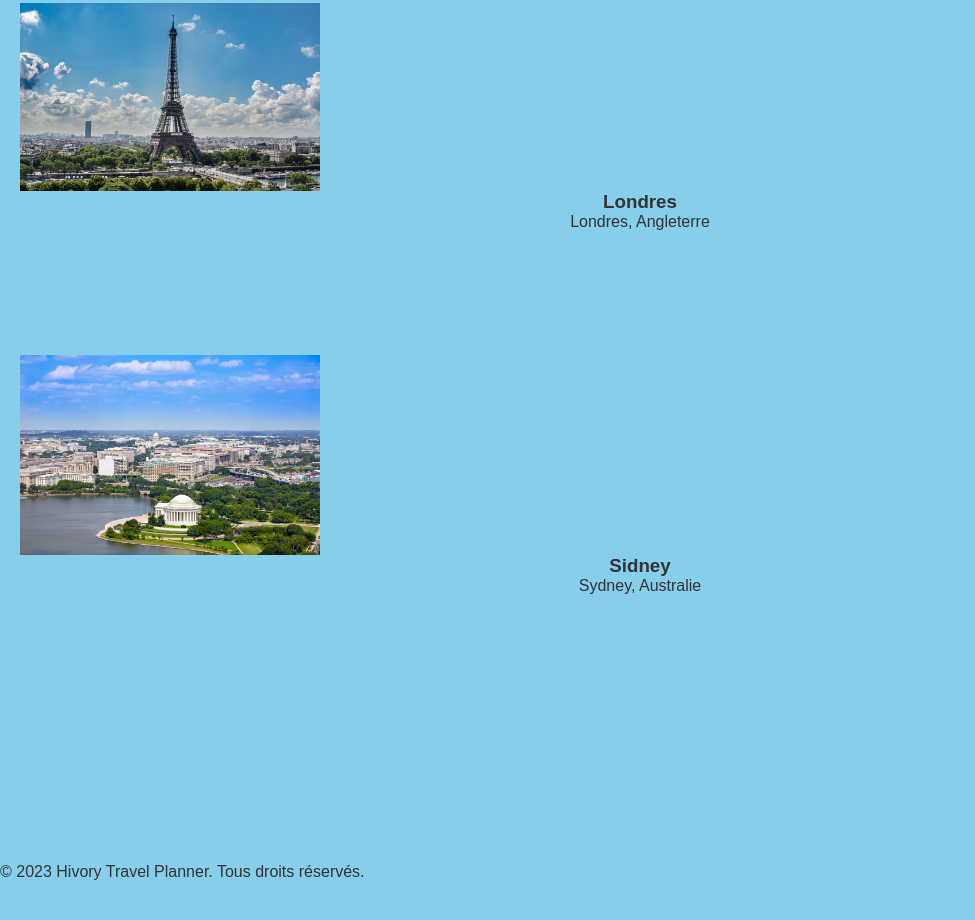
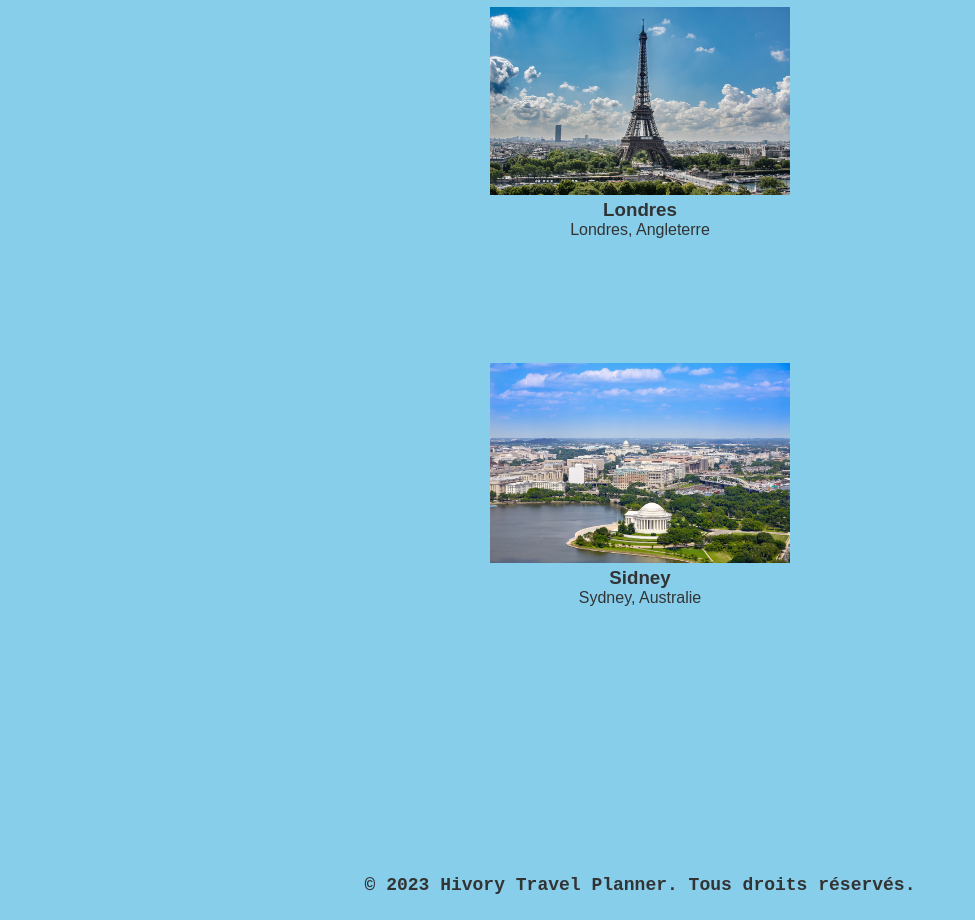
Before and after one commit to Hyvory01tp/Hivory.website, a plain HTML site: page index.html in a window 1280 px wide. Shown: the part 866-1786 px from the top of the page, without its empty margins (0-975 px from the left). Before the commit the page ends 1747 px from the top, so only its background shows below. Drawn offline with Linux system fonts and the light colour scheme.

Commit message:
Update design1.css

```diff
--- a/design1.css
+++ b/design1.css
@@ -72,9 +72,16 @@ li{
 }
 img{
     width: 300px;
-    display: block;
-    align-self: center;
 }
 section.des{
     text-align: center;
 }
+footer{
+    color: #333;
+    font-weight: bold;
+    font-size: 18px;
+    font-family: 'Courier New', Courier, monospace;
+    text-align: center;
+    margin-bottom: 10px;
+    padding-bottom: 15px;
+}
```
